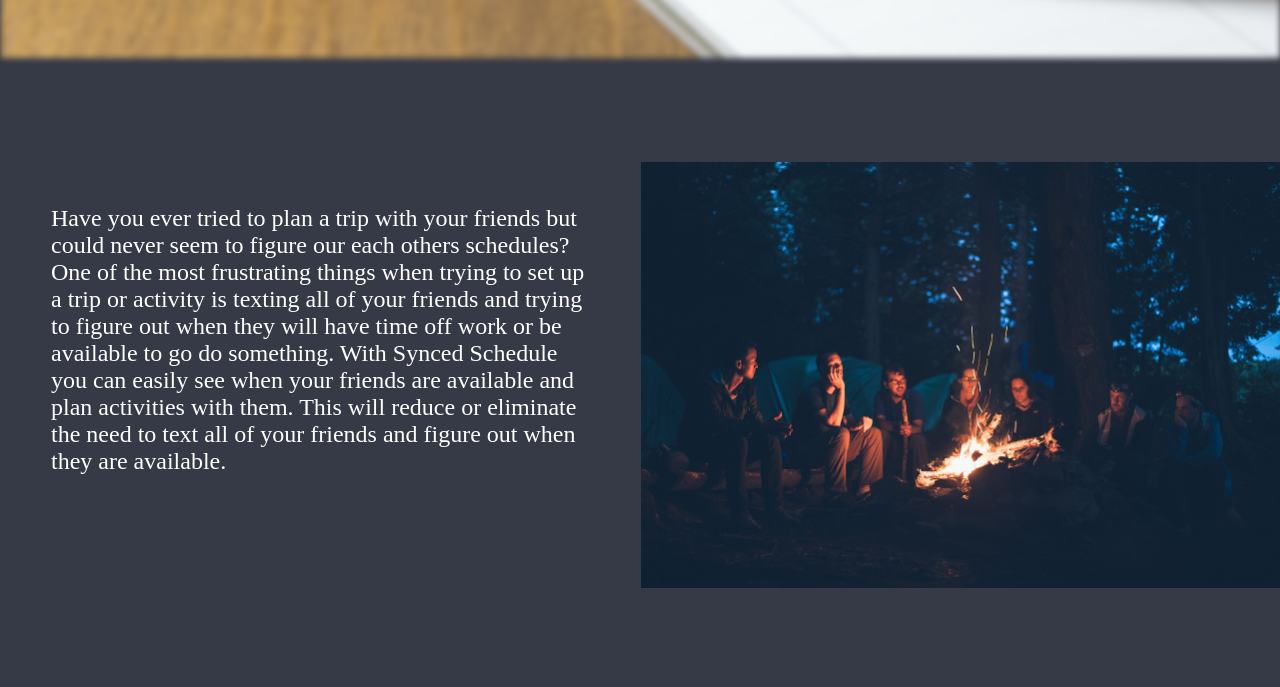
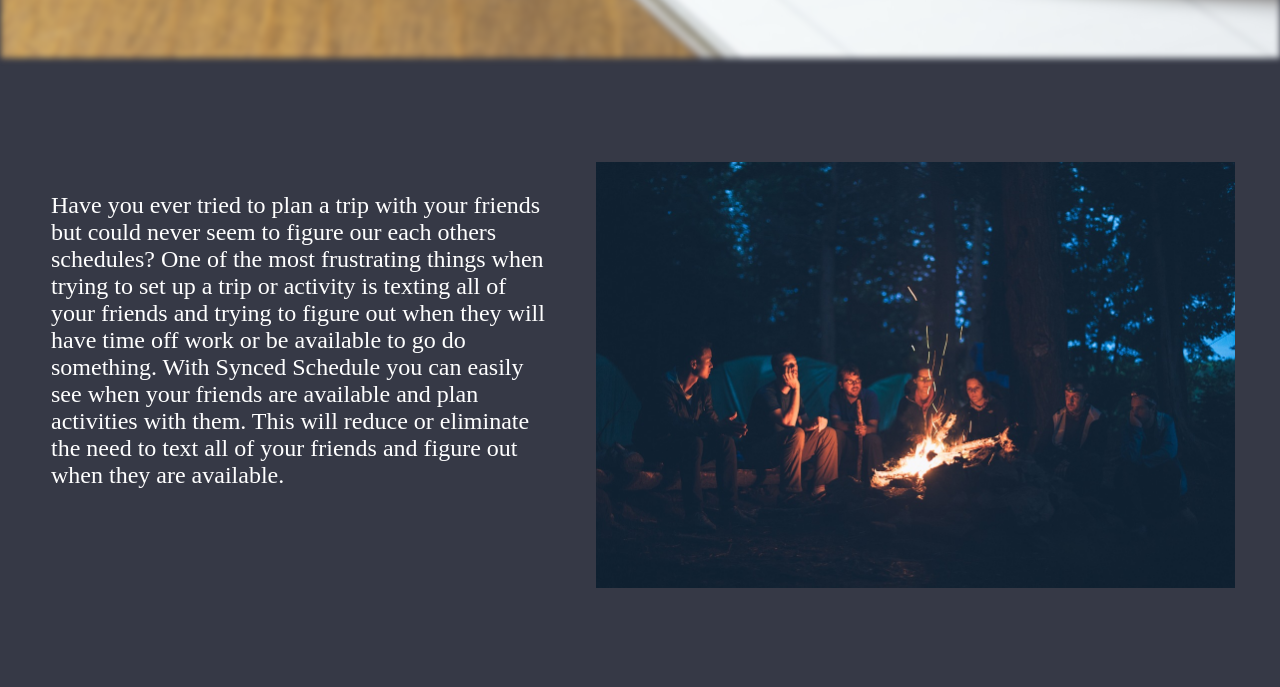
Before and after one commit to Derek-arima/personalsite, a plain HTML site: page index.html in a window 1280 px wide. Shown: the part 493-1180 px from the top of the page. Drawn offline with Linux system fonts and the light colour scheme.

Commit message:
changed padding more

```diff
--- a/styles/style.css
+++ b/styles/style.css
@@ -69,6 +69,7 @@ body{
 .bonfire{
     max-width: 50%;
     padding-top: 70px;
+    padding-right: 45px;
 
 }
 
```
